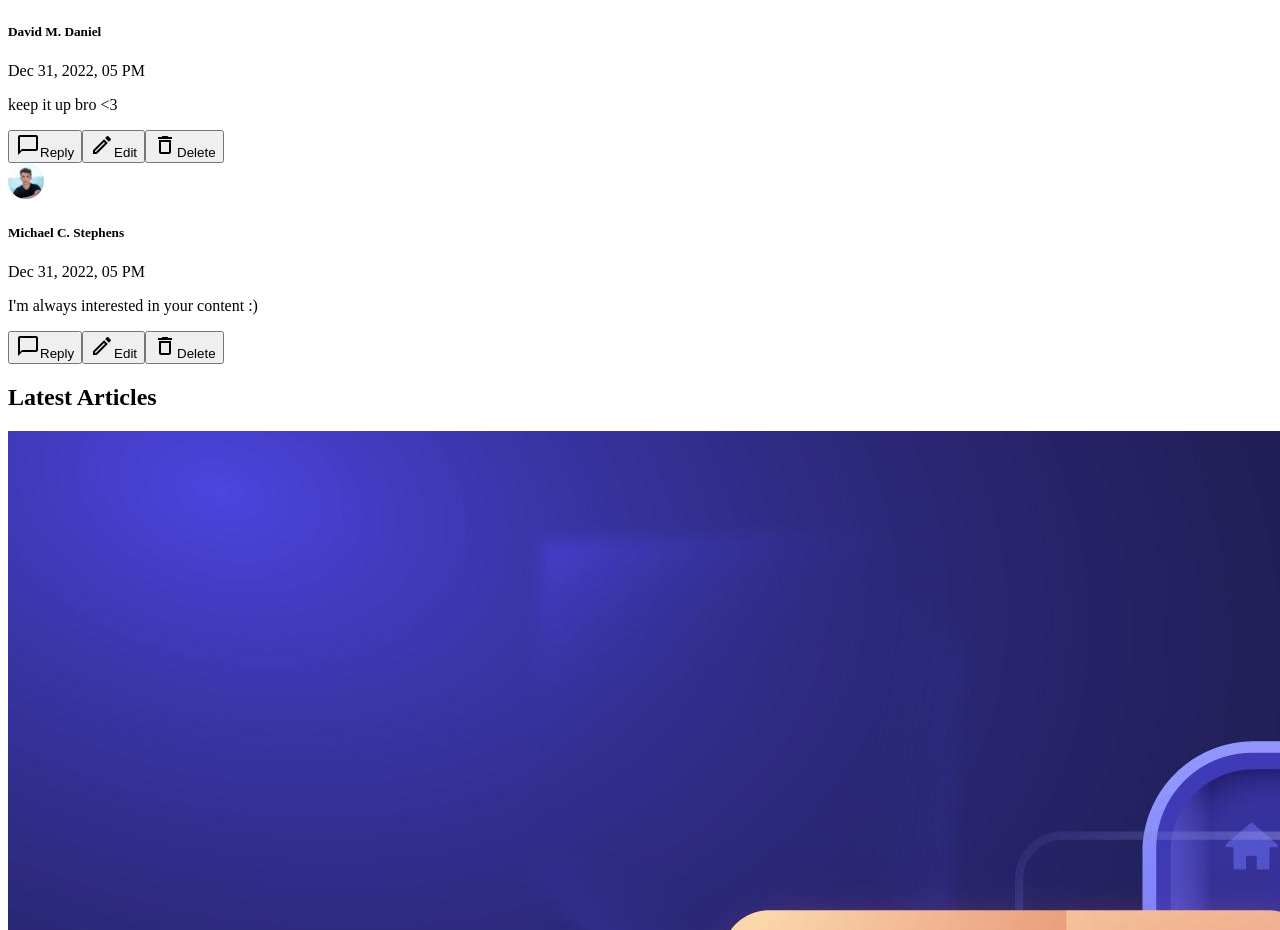
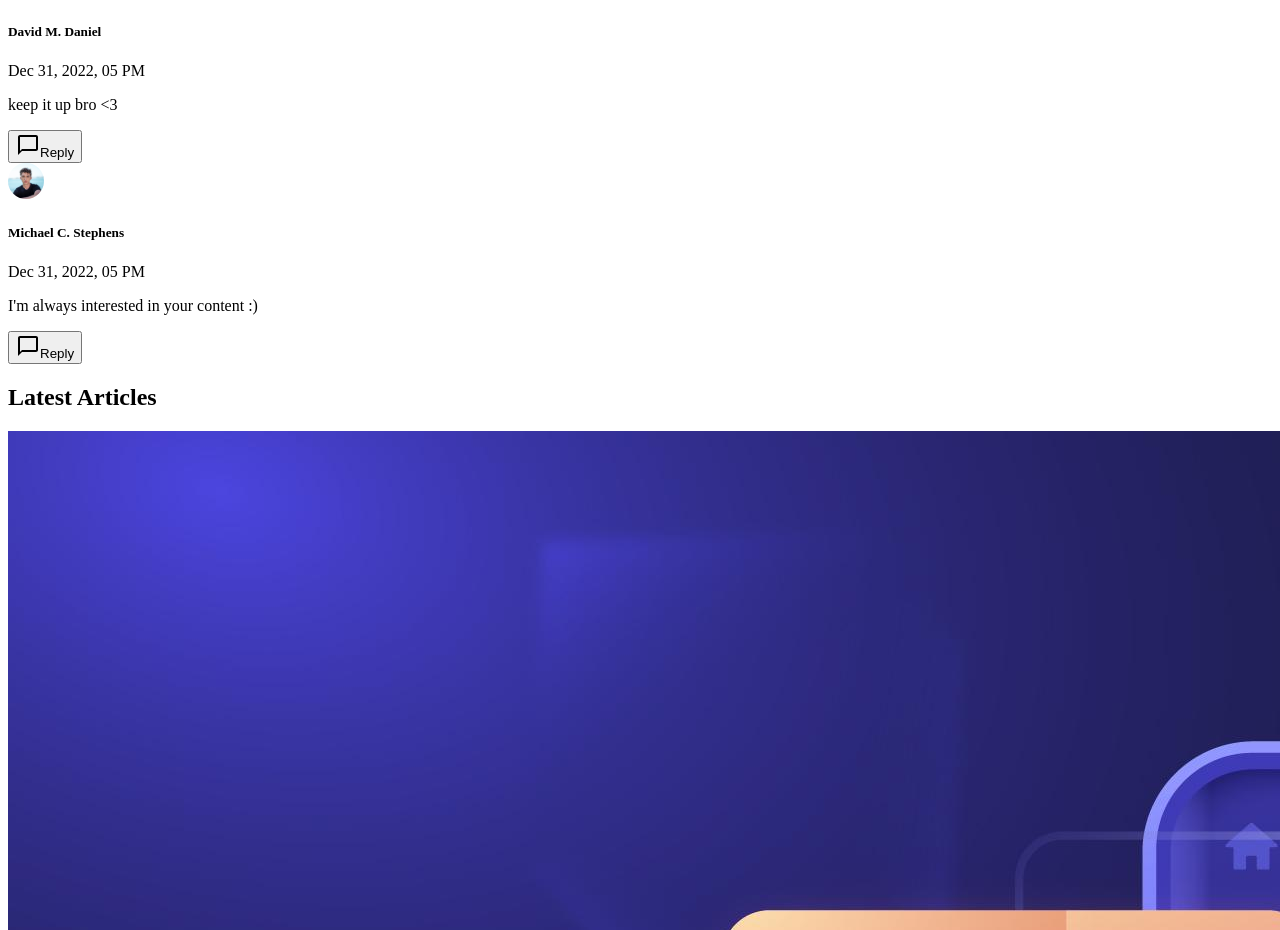
Before and after one commit to Pasan-Pahasara/MERN-Blogger-App, a React (Create React App) app in the folder front-end/: page /blog/1 in a window 1280 px wide. Shown: the part 2726-3656 px from the top of the page. Built offline with nearby package versions, Linux system fonts and the light colour scheme; the HTML template or start-up script is replaced by a standard one.

Commit message:
Refactored Edit and Delete  Buttons Using commentBelongsToUser

```diff
--- a/front-end/src/components/Comments/Comments.tsx
+++ b/front-end/src/components/Comments/Comments.tsx
@@ -11,6 +11,7 @@ interface CommentsProps {
 
 const Comments = ({ comment, logginedUserId }: CommentsProps) => {
   const isUserLoggined = Boolean(logginedUserId);
+  const commentBelongsToUser = logginedUserId === comment.user._id;
 
   return (
     // start comment wrapper
@@ -53,6 +54,8 @@ const Comments = ({ comment, logginedUserId }: CommentsProps) => {
             //  end reply button
           )}
 
+          {commentBelongsToUser && (
+            <>
               {/* start edit button  */}
               <button className="flex items-center space-x-2">
                 <ModeEditOutlineOutlinedIcon className="w-4 h-auto" />
@@ -65,6 +68,8 @@ const Comments = ({ comment, logginedUserId }: CommentsProps) => {
                 <span>Delete</span>
               </button>
               {/* end delete button  */}
+            </>
+          )}
         </div>
       </div>
     </div>
```
Lines whose indentation alone changed are shown as unchanged.
